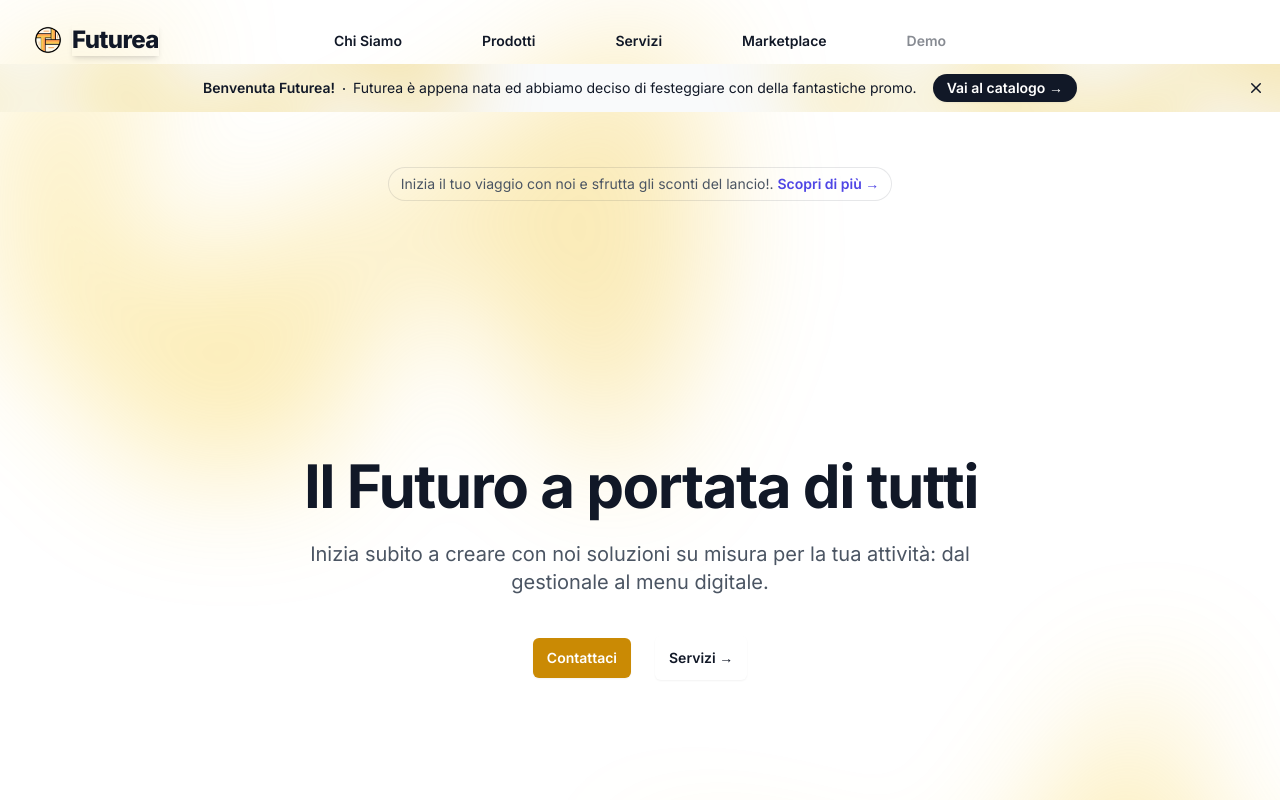
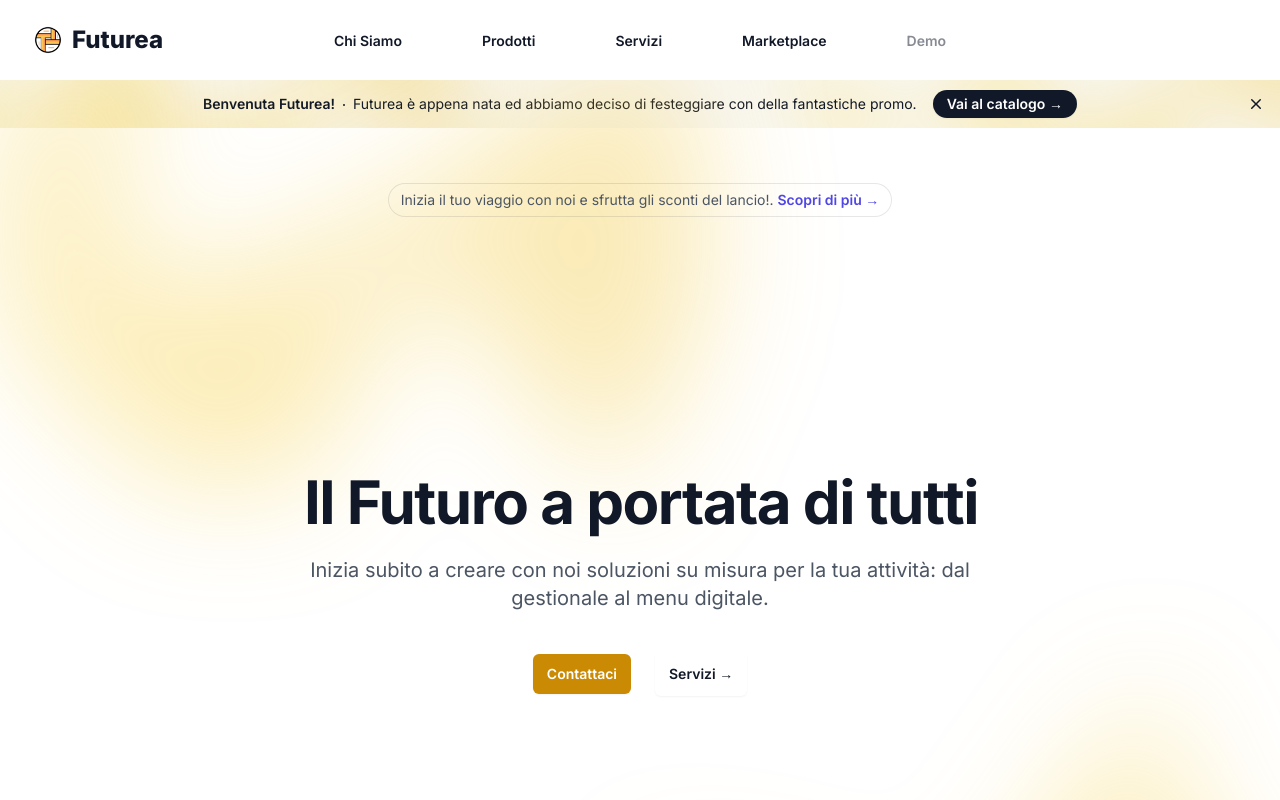
Before and after one commit to ZanderCof/futurea-website, a Next.js app: page / in a window 1280 px wide. Shown: the top 800 px of the page. Built offline with nearby package versions, Linux system fonts and the light colour scheme.

Commit message:
Sitemato la navbar

```diff
--- a/src/app/components/Banner.tsx
+++ b/src/app/components/Banner.tsx
@@ -12,7 +12,7 @@ export default function Banner() {
     if (!isVisible) return null;
 
     return (
-      <div className="relative isolate flex items-center gap-x-6 overflow-hidden bg-gray-50 px-6 py-2.5 sm:px-3.5 sm:before:flex-1 z-50"> {/* Aggiunto z-50 */}
+      <div className="relative isolate flex items-center gap-x-6 overflow-hidden bg-gray-50 px-6 py-2.5 sm:px-3.5 sm:before:flex-1 "> {/* Aggiunto z-50 */}
         <div
           aria-hidden="true"
           className="absolute left-[max(-7rem,calc(50%-52rem))] top-1/2 -z-10 -translate-y-1/2 transform-gpu blur-2xl"
--- a/src/app/components/Navbar.tsx
+++ b/src/app/components/Navbar.tsx
@@ -25,7 +25,7 @@ export default function Navbar() {
   };
 
   return (
-    <header className="absolute inset-x-0 top-0 z-50">
+    <header className="sticky bg-white  absolute inset-x-0 top-0 z-50">
       <nav aria-label="Global" className="flex items-center justify-between p-6 lg:px-8">
         <div className="flex lg:flex-1">
         <a href="/" className="-m-1.5 p-1.5 flex items-center">
@@ -34,7 +34,7 @@ export default function Navbar() {
             src="/Image/Logo_no_bg.png"
             className="h-8 w-auto"
           />
-          <span className="text-gray-900 ml-2 text-2xl font-extrabold tracking-tight shadow-md">
+          <span className="text-gray-900 ml-2 text-2xl font-extrabold ">
             Futurea
           </span>
         </a>
--- a/src/app/layout.tsx
+++ b/src/app/layout.tsx
@@ -20,12 +20,12 @@ export default function RootLayout({
 }) {
   return (
     <html lang="it">
-      <body className={`${inter.className} flex flex-col min-h-screen w-full pt-16`}>
+      <body className={`${inter.className} flex flex-col min-h-screen w-full `}>
+
+        {/* NAVBAR */}
+        <Navbar  />
         {/* BANNER */}
         <Banner />
-        {/* NAVBAR */}
-        <Navbar />
-
         {/* MAIN CONTENT */}
         <main className="">
           {children}
```
Also changed, not shown: src/app/fonts/GeistMonoVF.woff (added), src/app/fonts/GeistVF.woff (added).
